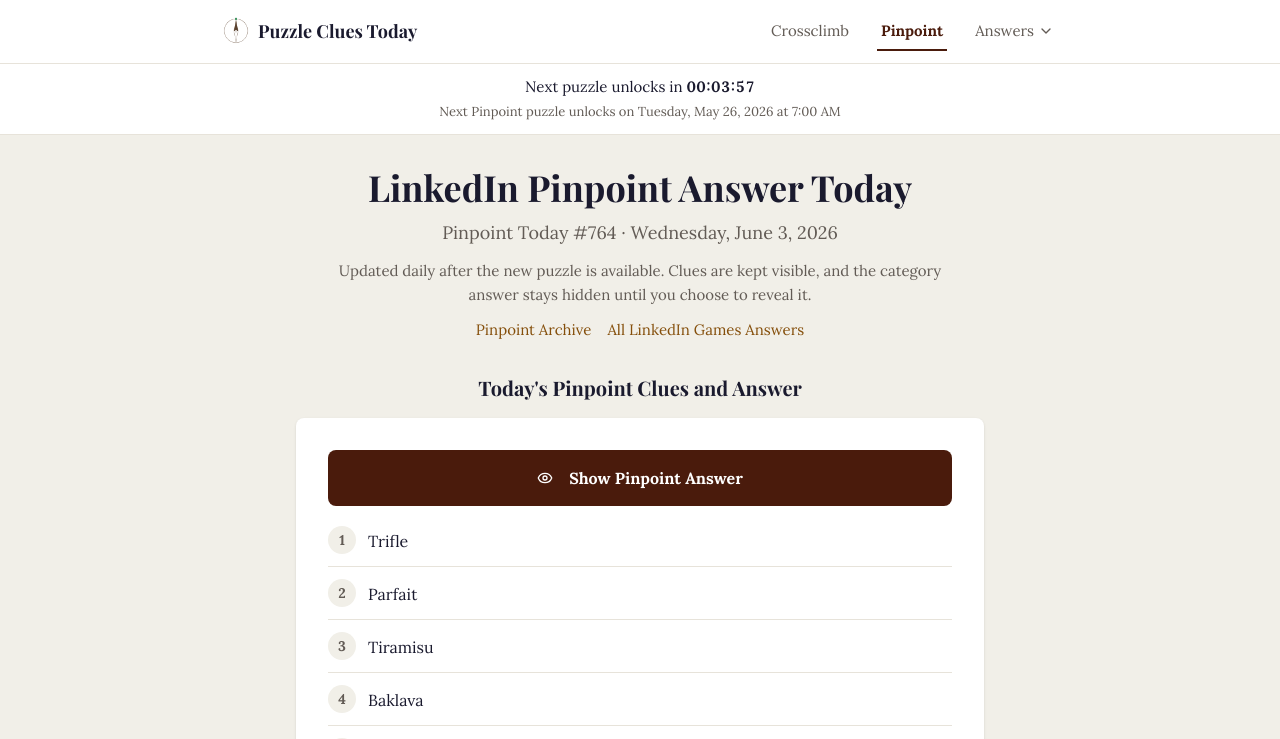
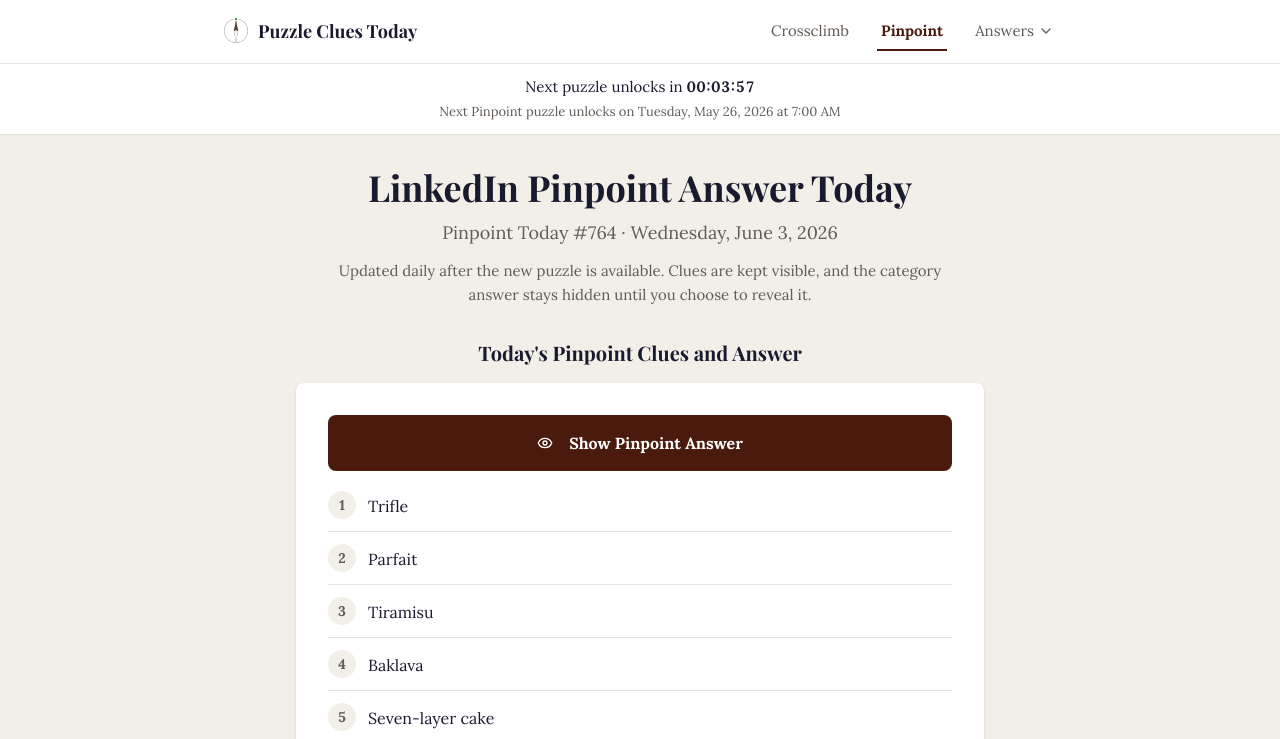
Before and after one commit to White1Dove/cross-climb, a Next.js app: page /pinpoint in a window 1280 px wide. Shown: the top 739 px of the page. Built offline with nearby package versions, Linux system fonts and the light colour scheme.

Commit message:
Simplify Pinpoint hero links

```diff
--- a/app/pinpoint/page.tsx
+++ b/app/pinpoint/page.tsx
@@ -88,14 +88,6 @@
             Updated daily after the new puzzle is available. Clues are kept visible, and the category answer stays
             hidden until you choose to reveal it.
           </p>
-          <div className="flex flex-wrap justify-center gap-x-4 gap-y-2 text-[15px] font-medium">
-            <Link href="/pinpoint/archive/" className="text-[#854F0B] hover:underline">
-              Pinpoint Archive
-            </Link>
-            <Link href="/answers/" className="text-[#854F0B] hover:underline">
-              All LinkedIn Games Answers
-            </Link>
-          </div>
         </section>
 
         <section className="space-y-4">
```
